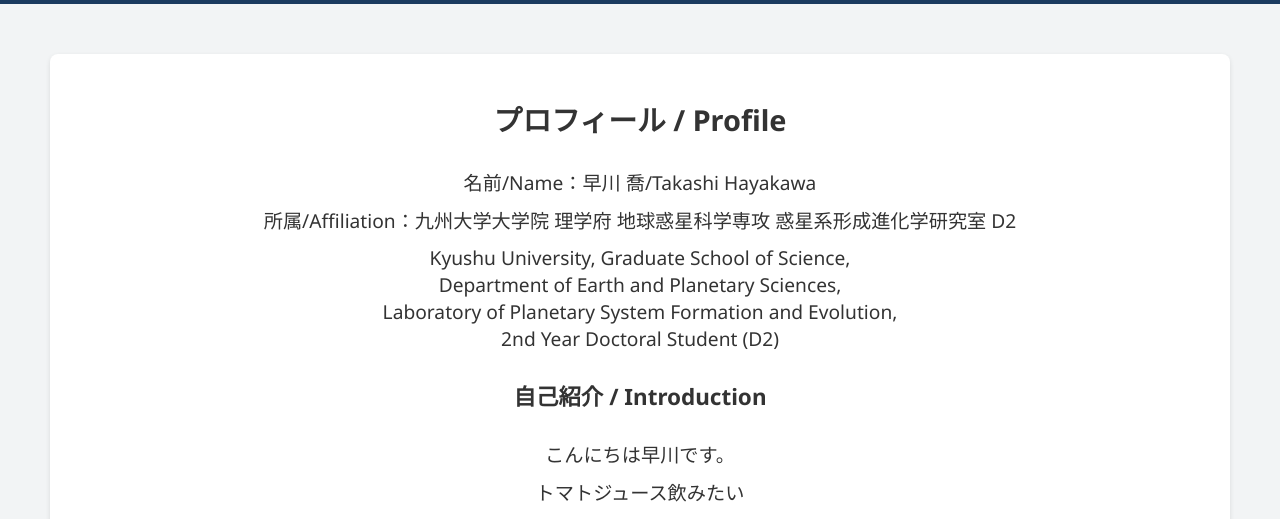
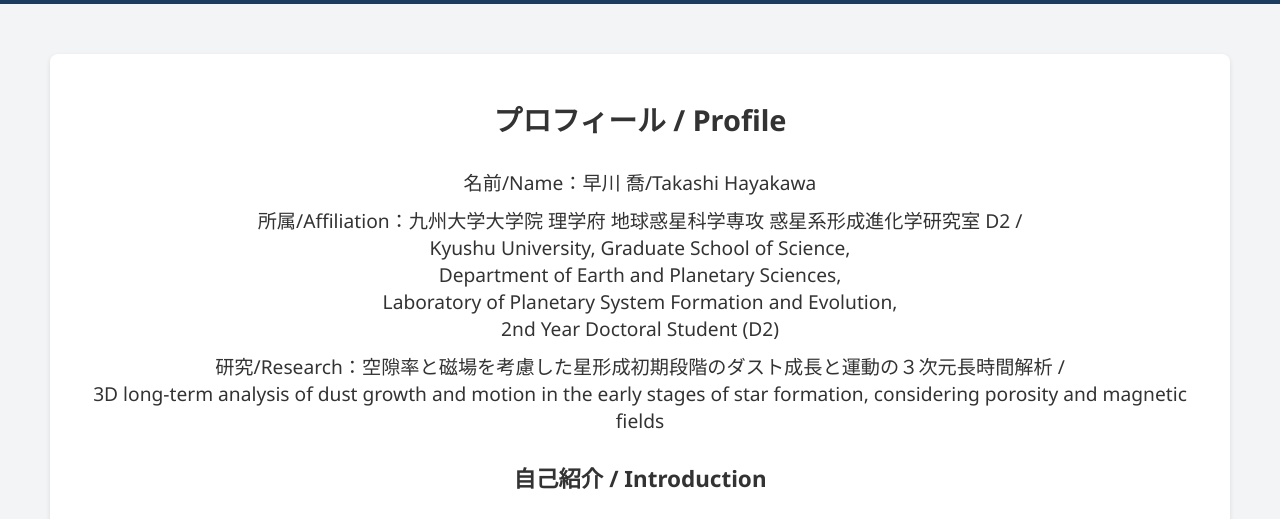
Before and after one commit to Takashi-Hayakawa-th/Takashi-_Hayakawa.github.io, a plain HTML site: page index.html in a window 1280 px wide. Shown: the part 91-610 px from the top of the page. Drawn offline with Linux system fonts and the light colour scheme.

Commit message:
Update index.html

```diff
--- a/index.html
+++ b/index.html
@@ -157,23 +157,29 @@
         <h2>プロフィール / Profile</h2>
         <div class="jp-en">
             <p>名前/Name：早川 喬/Takashi Hayakawa</p>
-            <p>所属/Affiliation：九州大学大学院 理学府 地球惑星科学専攻 惑星系形成進化学研究室 D2</p>
-            <p>Kyushu University, Graduate School of Science,<br>
+            <p>所属/Affiliation：九州大学大学院 理学府 地球惑星科学専攻 惑星系形成進化学研究室 D2 /<br>
+               Kyushu University, Graduate School of Science,<br>
                Department of Earth and Planetary Sciences,<br>
                Laboratory of Planetary System Formation and Evolution,<br>
-               2nd Year Doctoral Student (D2)</p>
+               2nd Year Doctoral Student (D2)<br>
+            </p>
+            <p>研究/Research：空隙率と磁場を考慮した星形成初期段階のダスト成長と運動の３次元長時間解析 /<br>
+               3D long-term analysis of dust growth and motion in the early stages of star formation, considering porosity and magnetic fields<br>
+            </p>
         </div>
 
         <h3>自己紹介 / Introduction</h3>
         <div class="jp-en">
             <p>こんにちは早川です。</p>
-            <p>トマトジュース飲みたい</p>
+            <p>京都生まれ京都育ち。現在は福岡で必死に生きています。</p>
+            <p></p>
+            <p></p>
         </div>
     </div>
 
     <nav class="section-nav">
         <a href="index.html">Home</a>
-        <a href="research.html">research</a> <!-- 研究をresearchに変更 -->
+        <a href="research.html">research</a>
         <a href="sub.html">another</a>
     </nav>
 </section>
```
